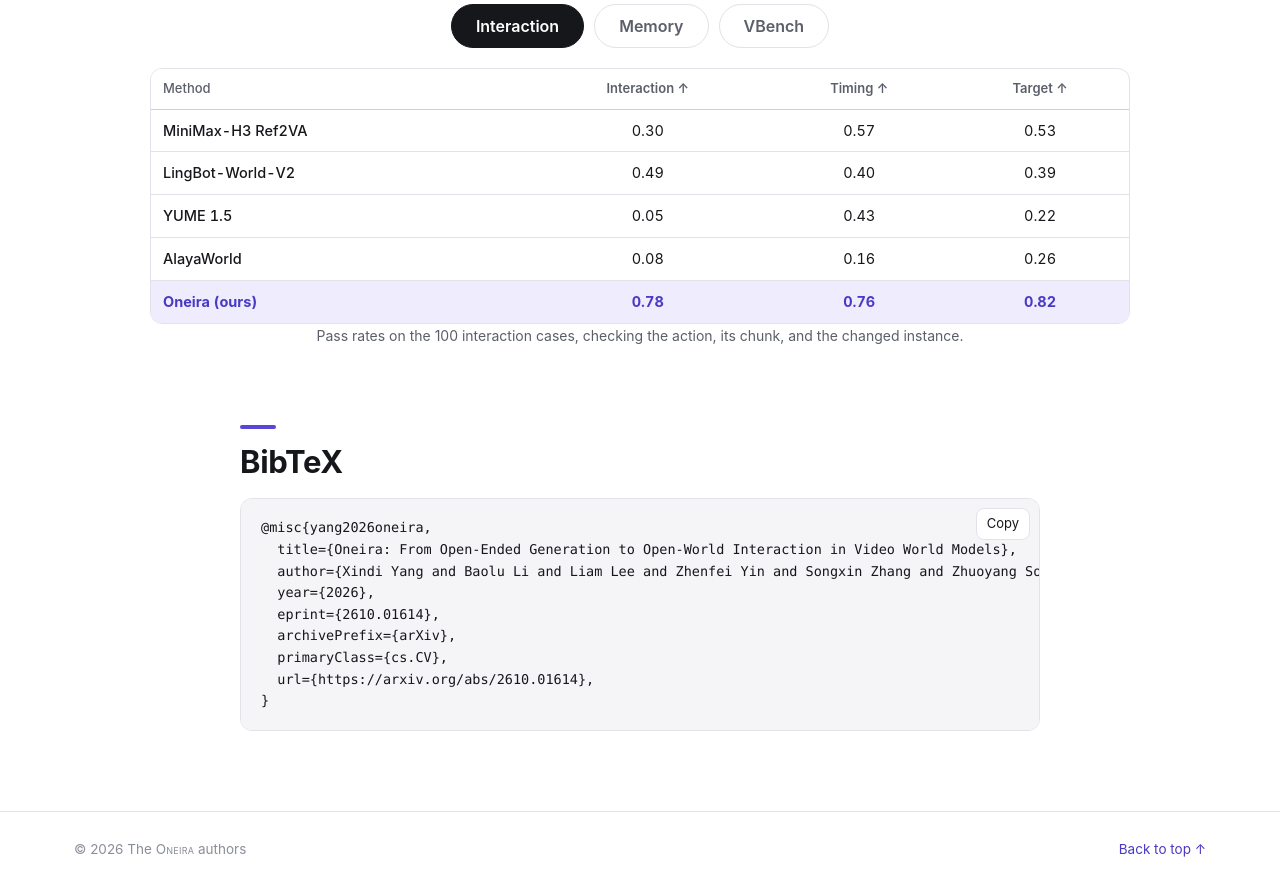
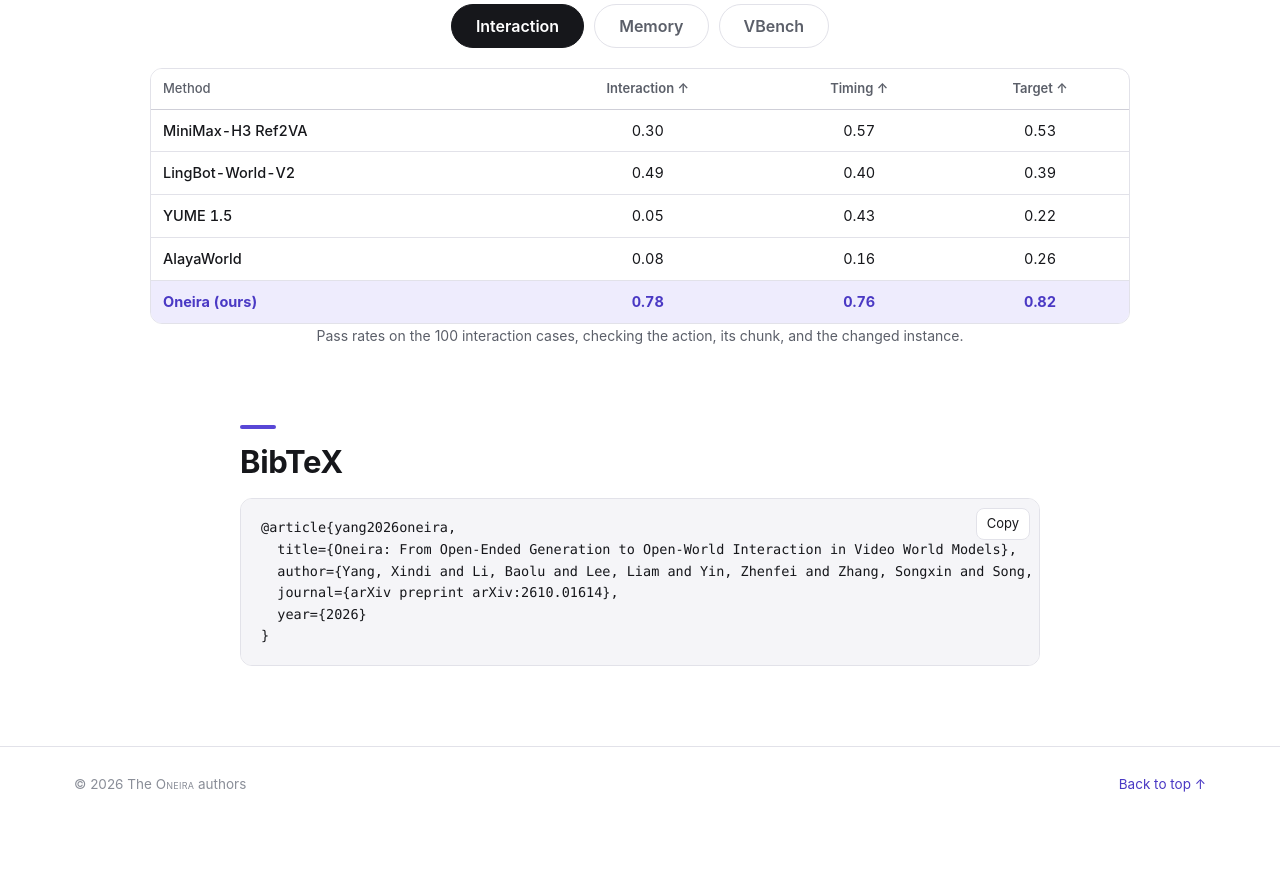
Before and after one commit to Madaoer/Madaoer.github.io, a Jekyll site: the page projects/oneira/index.html, which Jekyll copies as it is, in a window 1280 px wide and 900 px high, scrolled down 8818 px. Shown: the top 896 px of the window. Built offline with Jekyll 4.4.1, drawn with Linux system fonts in a browser that asks for light colours; after the commit the page ends 9653 px from its top, so only the background shows below that.

Commit message:
Oneira page: BibTeX as an article entry with the full author list

```diff
--- a/projects/oneira/index.html
+++ b/projects/oneira/index.html
@@ -308,14 +308,11 @@
     <div class="prose">
     <h2>BibTeX</h2>
     <div class="bib">
-      <pre id="bibtext">@misc{yang2026oneira,
+      <pre id="bibtext">@article{yang2026oneira,
   title={Oneira: From Open-Ended Generation to Open-World Interaction in Video World Models},
-  author={Xindi Yang and Baolu Li and Liam Lee and Zhenfei Yin and Songxin Zhang and Zhuoyang Song and Xu Jia and Jianfei Cai and Tien-Tsin Wong and Bingyi Jing and Mengyue Yang},
-  year={2026},
-  eprint={2610.01614},
-  archivePrefix={arXiv},
-  primaryClass={cs.CV},
-  url={https://arxiv.org/abs/2610.01614},
+  author={Yang, Xindi and Li, Baolu and Lee, Liam and Yin, Zhenfei and Zhang, Songxin and Song, Zhuoyang and Jia, Xu and Cai, Jianfei and Wong, Tien-Tsin and Jing, Bingyi and Yang, Mengyue},
+  journal={arXiv preprint arXiv:2610.01614},
+  year={2026}
 }</pre>
       <button class="copy" type="button" id="copybib">Copy</button>
     </div>
```
